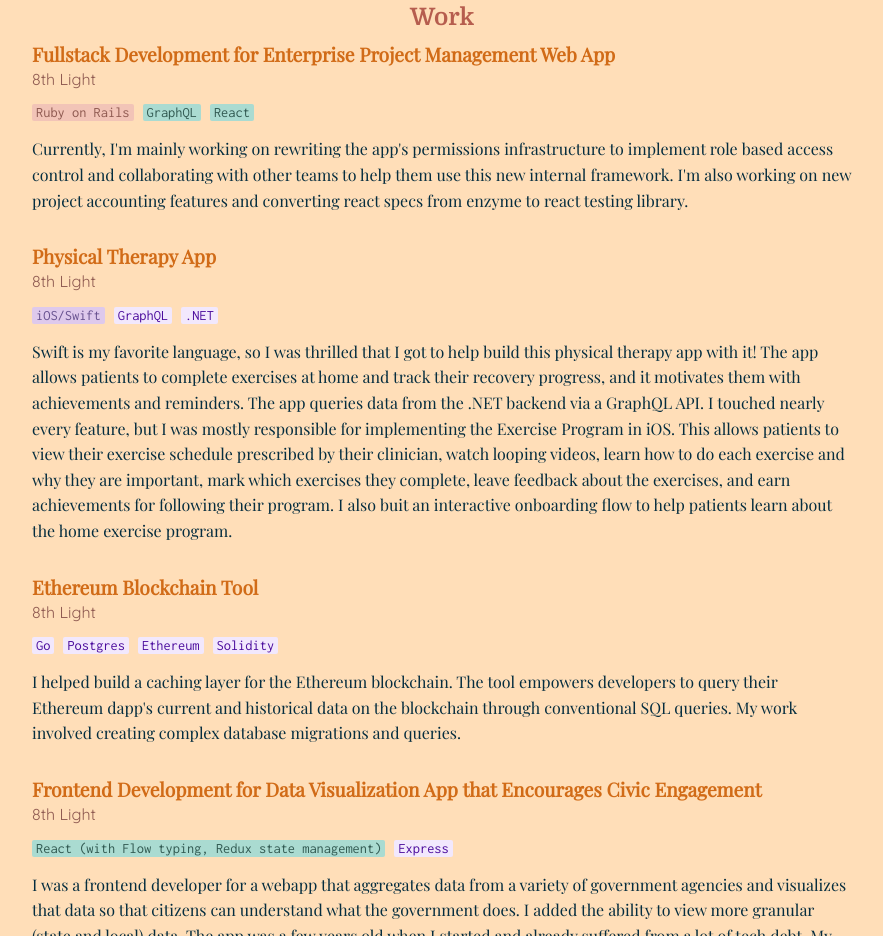
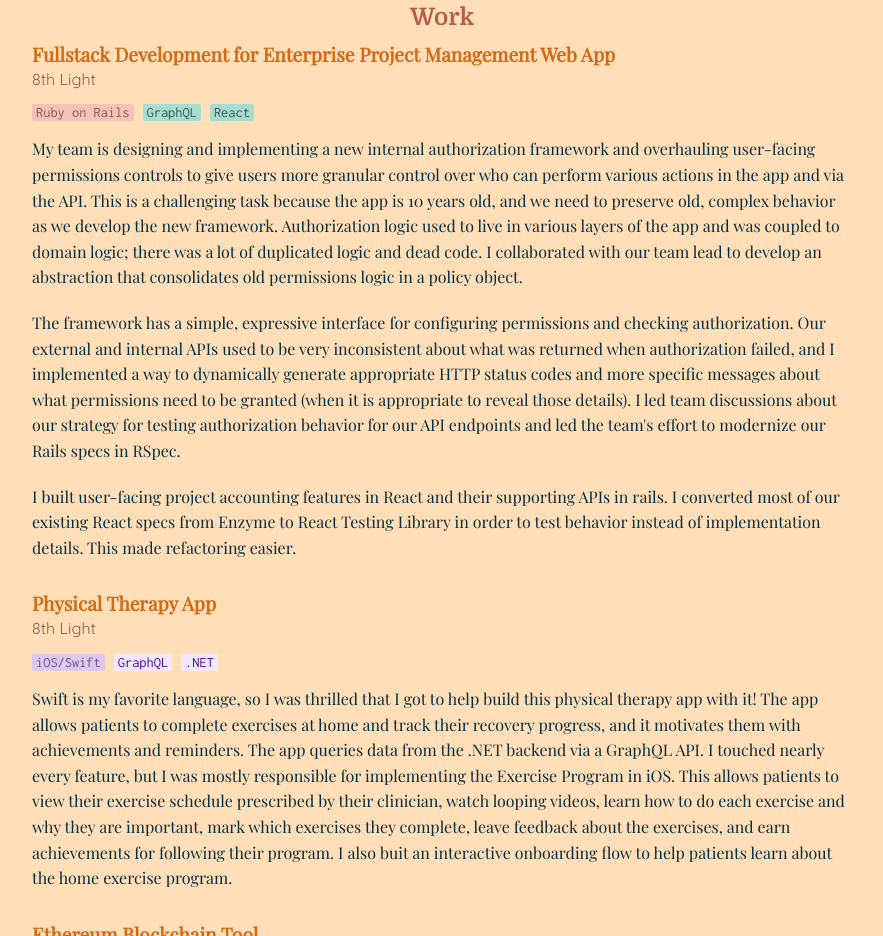
Before and after one commit to aaizuss/aaizuss.github.io, a plain HTML site: page index.html in a window 1280 px wide. Shown: the part 1047-1983 px from the top of the page, without its empty margins (198-1081 px from the left). Drawn offline with nearby package versions, Linux system fonts and the light colour scheme.

Commit message:
Update recent work experience

```diff
--- a/index.html
+++ b/index.html
@@ -102,8 +102,19 @@
           </dt>
           <dd class="work__item-description">
             <p>
-              Currently, I'm mainly working on rewriting the app's permissions infrastructure to implement role based access control and collaborating with other teams to help them use this new internal framework.
-              I'm also working on new project accounting features and converting react specs from enzyme to react testing library.
+              My team is designing and implementing a new internal authorization framework and overhauling user-facing permissions controls to give users
+              more granular control over who can perform various actions in the app and via the API. This is a challenging task because the app is 10 years old, and we need to preserve old, complex behavior as we
+              develop the new framework. Authorization logic used to live in various layers of the app and was coupled to domain logic; there was a lot of duplicated logic and dead code.
+              I collaborated with our team lead to develop an abstraction that consolidates old permissions logic in a policy object.
+            </p>
+            <p>
+              The framework has a simple, expressive interface for configuring permissions and checking authorization. Our external and internal APIs used to be very inconsistent about what was returned
+              when authorization failed, and I implemented a way to dynamically generate appropriate HTTP status codes and more specific messages about what permissions need to be granted (when it is appropriate to reveal those details).
+              I led team discussions about our strategy for testing authorization behavior for our API endpoints and led the team's effort to modernize our Rails specs in RSpec.
+            </p>
+            <p>
+              I built user-facing project accounting features in React and their supporting APIs in rails.
+              I converted most of our existing React specs from Enzyme to React Testing Library in order to test behavior instead of implementation details. This made refactoring easier.
             </p>
           </dd>
 
```
